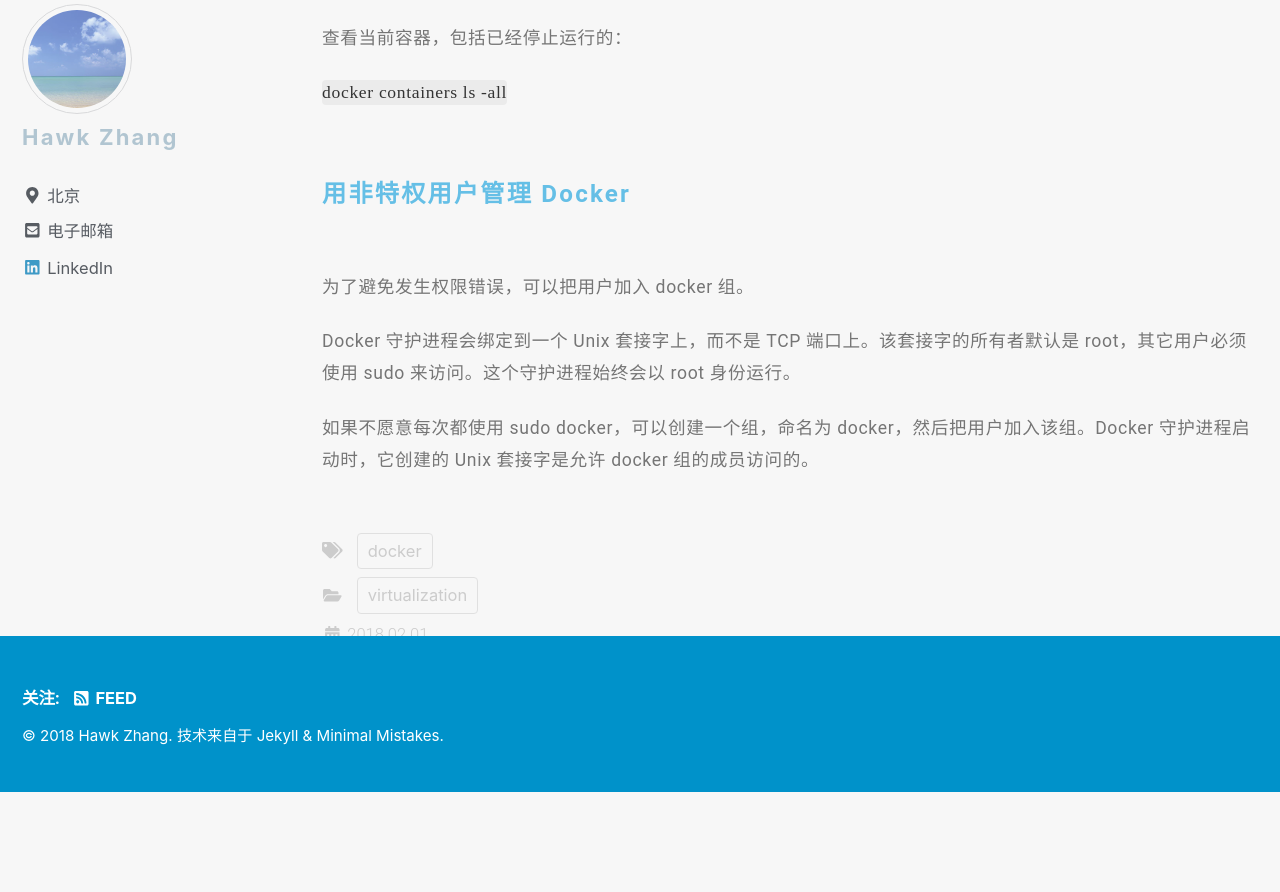
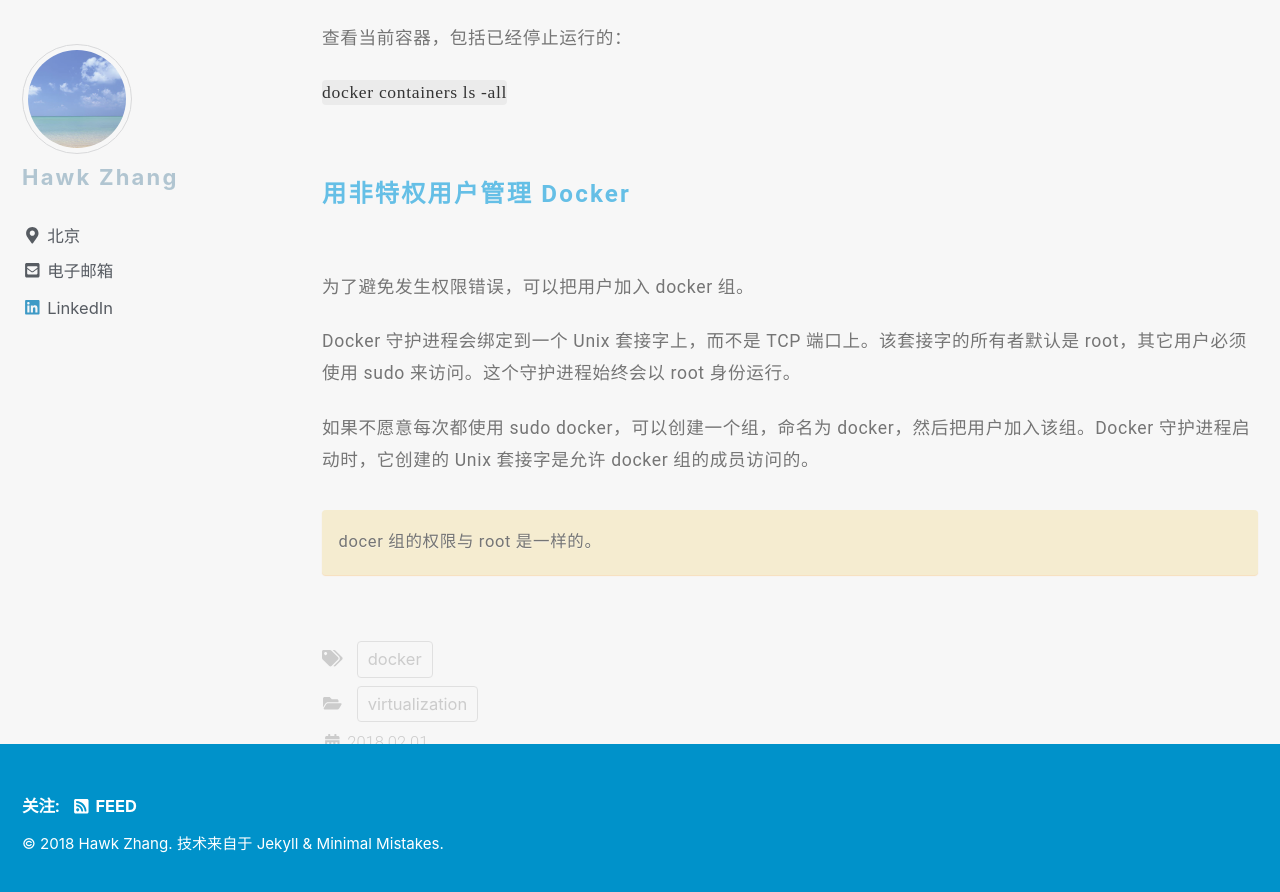
Before and after one commit to narru888/linotes_note, a Jekyll site: the page built from _posts/docker/2018-02-01-docker.basic.md, in a window 1280 px wide and 900 px high, scrolled down 3183 px. Shown: the top 892 px of the window. Built offline with Jekyll 4.4.1, drawn with Linux system fonts in a browser that asks for light colours; nearby versions of some CDN libraries; a script that is not in the unit is left out; before the commit the page ends 3975 px from its top, so only the background shows below that.

Commit message:
update on 2018-09-28 12:00:01 CST

```diff
--- a/_posts/docker/2018-02-01-docker.basic.md
+++ b/_posts/docker/2018-02-01-docker.basic.md
@@ -99,3 +99,6 @@
 Docker 守护进程会绑定到一个 Unix 套接字上，而不是 TCP 端口上。该套接字的所有者默认是 root，其它用户必须使用 sudo 来访问。这个守护进程始终会以 root 身份运行。
 
 如果不愿意每次都使用 sudo docker，可以创建一个组，命名为 docker，然后把用户加入该组。Docker 守护进程启动时，它创建的 Unix 套接字是允许 docker 组的成员访问的。
+
+docer 组的权限与 root 是一样的。
+{: .notice--warning}
```
